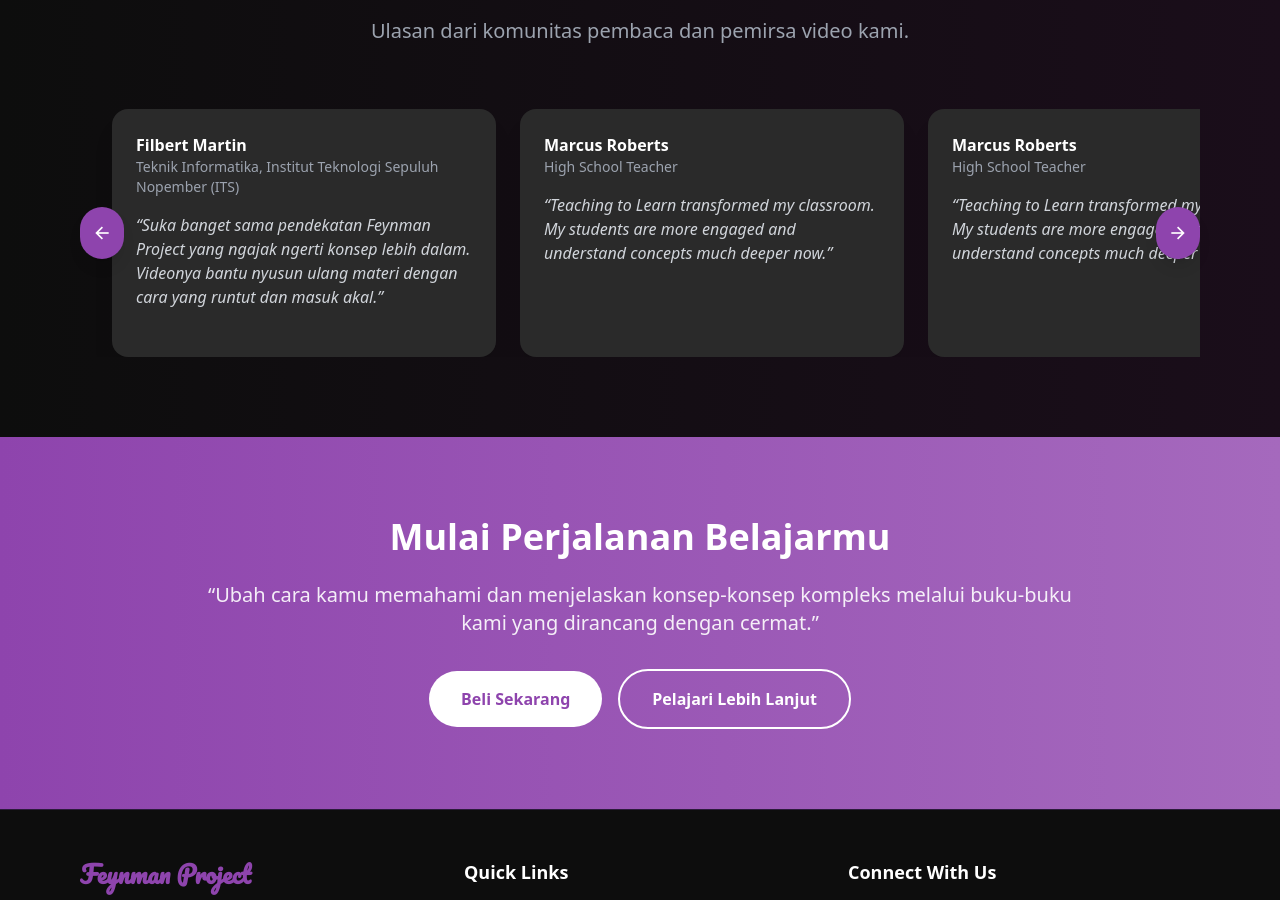
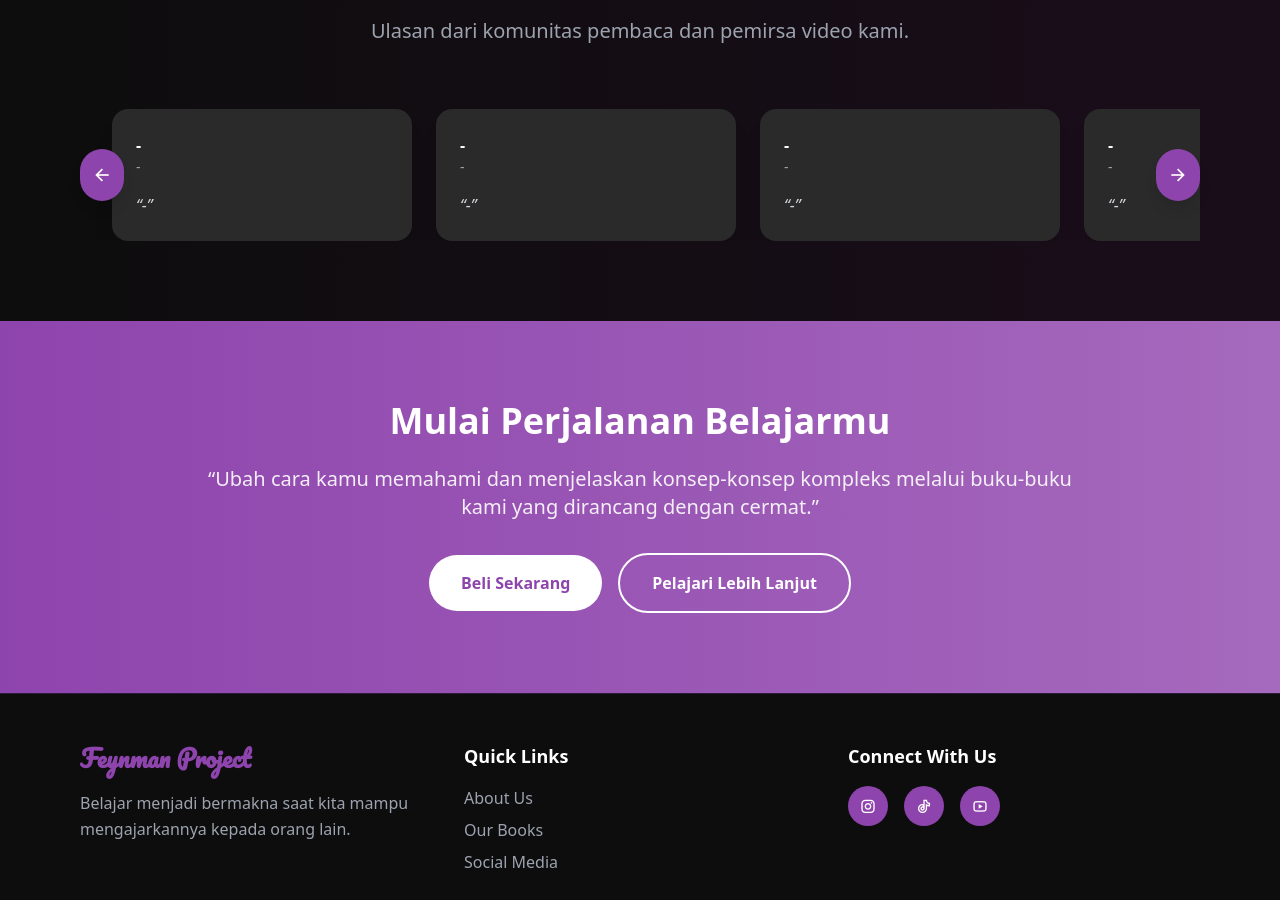
Before and after one commit to FeynmanProject/feynmanproject.github.io, a Next.js app: page /books in a window 1280 px wide. Shown: the part 2280-3180 px from the top of the page. Built offline with nearby package versions, Linux system fonts and the light colour scheme.

Commit message:
Update page.tsx

```diff
--- a/app/books/page.tsx
+++ b/app/books/page.tsx
@@ -188,54 +188,39 @@ const BookCard = ({ book }: { book: Book }) => (
 
 const testimonials = [
   {
-    name: "Filbert Martin",
-    role: "Teknik Informatika, Institut Teknologi Sepuluh Nopember (ITS)",
-    quote: "Suka banget sama pendekatan Feynman Project yang ngajak ngerti konsep lebih dalam. Videonya bantu nyusun ulang materi dengan cara yang runtut dan masuk akal.",
+    name: "-",
+    role: "-",
+    quote: "-",
   },
   {
-    name: "Marcus Roberts",
-    role: "High School Teacher",
-    quote: "Teaching to Learn transformed my classroom. My students are more engaged and understand concepts much deeper now.",
+    name: "-",
+    role: "-",
+    quote: "-",
   },
   {
-    name: "Marcus Roberts",
-    role: "High School Teacher",
-    quote: "Teaching to Learn transformed my classroom. My students are more engaged and understand concepts much deeper now.",
+    name: "-",
+    role: "-",
+    quote: "-",
   },
   {
-    name: "Marcus Roberts",
-    role: "High School Teacher",
-    quote: "Teaching to Learn transformed my classroom. My students are more engaged and understand concepts much deeper now.",
+    name: "-",
+    role: "-",
+    quote: "-",
   },
   {
-    name: "Marcus Roberts",
-    role: "High School Teacher",
-    quote: "Teaching to Learn transformed my classroom. My students are more engaged and understand concepts much deeper now.",
+    name: "-",
+    role: "-",
+    quote: "-",
   },
   {
-    name: "Marcus Roberts",
-    role: "High School Teacher",
-    quote: "Teaching to Learn transformed my classroom. My students are more engaged and understand concepts much deeper now.",
+    name: "-",
+    role: "-",
+    quote: "-",
   },
   {
-    name: "Rahma Wati",
-    role: "Pendidikan Matematika, Universitas Lambung Mangkurat (ULM)",
-    quote: "Belajar konsep sebelum ngajar itu penting. Video dari Feynman Project bantu banget, terutama penjelasan limit dan turunan yang sering bikin bingung.",
-  },
-  {
-    name: "Naia Saira",
-    role: "Teknik Industri, Universitas Tarumanagara (UNTAR)",
-    quote: "Belajar kalkulus dan aljabar di teknik industri kadang bikin bingung, apalagi kalau konsep dasarnya belum kuat, Feynman Project bantu banget lewat penjelasan yang runtut dan mudah dipahami.",
-  },
-  {
-    name: "Muhammad Andi Garlan",
-    role: "Teknik Sipil, Universitas Brawijaya (UB)",
-    quote: "Sebagai mahasiswa teknik yang sempat kesulitan memahami kalkulus, keberadaan buku diktat dan video dari Feynman Project sangat membantu. Materi dijelaskan dari konsep dasarnya, bukan sekadar rumus.",
-  },
-  {
-    name: "Syach Iqbal",
-    role: "Digital Business Innovation, Universitas Bina Nusantara (BINUS)",
-    quote: "Aku bukan anak murni matematika, tapi kadang butuh paham teori dasar buat ngoding. Video di Feynman Project cukup bantu, apalagi yang soal logika proposisional dan himpunan.",
+    name: "-",
+    role: "-",
+    quote: "-",
   },
 ];
 
```
